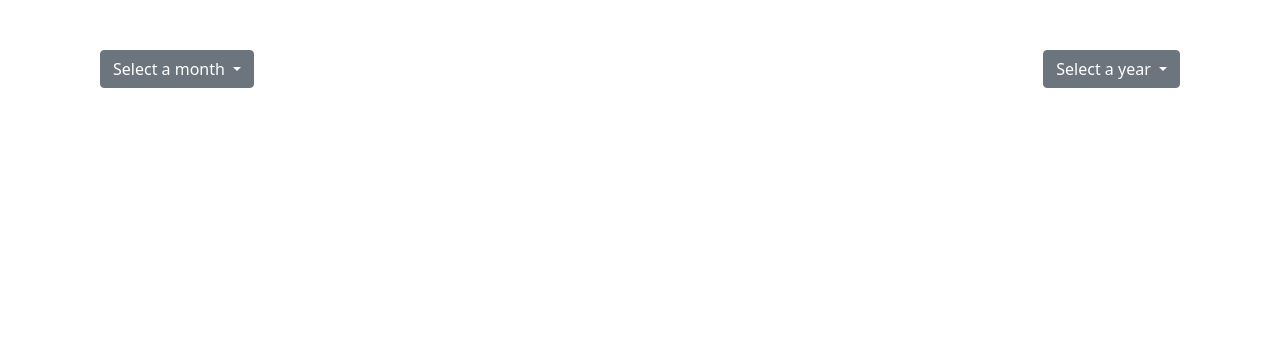
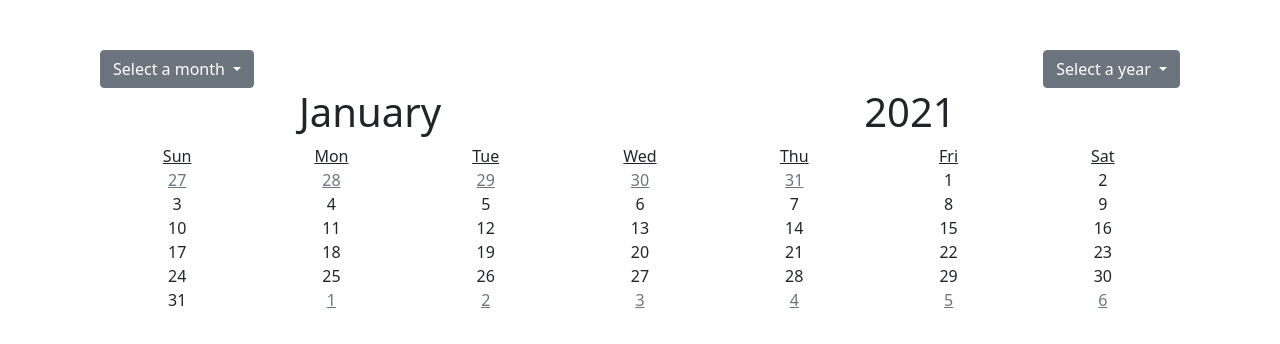
Before and after one commit to SullivanCaballero/calendar, a plain HTML site: page index.html in a window 1280 px wide. Drawn offline with nearby package versions, Linux system fonts and the light colour scheme.

Commit message:
Added calendar render with full functionality.

```diff
--- a/calendar.js
+++ b/calendar.js
@@ -0,0 +1,159 @@
+const today = new Date();
+const presentDay = today.getDate();
+const presentMonth = today.getMonth();
+const presentYear = today.getFullYear();
+const firstMonth = new Intl.DateTimeFormat("en-us", { month: "long" }).format(new Date(presentYear, 0)).toString();
+
+const container = document.createElement("div");
+container.setAttribute("class", "container");
+container.setAttribute("id", "calendar-container");
+
+const daysContainer = document.createElement("div");
+daysContainer.setAttribute("class", "col");
+daysContainer.setAttribute("id", "days");
+
+const dayscontRow = document.createElement("div");
+dayscontRow.setAttribute("class", "row ");
+dayscontRow.appendChild(daysContainer);
+
+let rowHeader = document.createElement("div");
+rowHeader.setAttribute("class", "row");
+
+let monthCol = document.createElement("div");
+monthCol.setAttribute("class", "col-6 h1 text-center");
+
+let yearCol = document.createElement("div");
+yearCol.setAttribute("class", "col-6 h1 text-center");
+
+let rowWeek = document.createElement("div");
+rowWeek.setAttribute("class", "row");
+rowWeek.setAttribute("id", "rowWeek");
+
+rowHeader.appendChild(monthCol);
+rowHeader.appendChild(yearCol);
+
+container.appendChild(rowHeader);
+
+let currentMonth = 0;
+let currentYear = 2021;
+let mn = currentMonth;
+
+const onSelectMonth = (monthName, monthIndex) => {
+  monthCol.innerText = monthName;
+  currentMonth = monthIndex;
+
+  renderCalendar();
+};
+
+const onSelectYear = (year) => {
+  currentYear = year;
+  yearCol.innerText = `${currentYear}`;
+
+  renderCalendar();
+};
+
+const addMonths = () => {
+  const lst = document.getElementById("mlst");
+
+  for (let m = 0; m < 12; m++) {
+    const li = document.createElement("li");
+    const anchor = document.createElement("a");
+    const monthName = new Intl.DateTimeFormat("en-us", { month: "long" }).format(new Date(2000, m)).toString();
+
+    anchor.setAttribute("class", "dropdown-item");
+    anchor.setAttribute("id", monthName);
+    anchor.innerText = monthName;
+    anchor.addEventListener("click", () => onSelectMonth(monthName, m), false);
+
+    li.appendChild(anchor);
+    lst.appendChild(li);
+  }
+};
+
+const addYears = () => {
+  const lsty = document.getElementById("ylst");
+  const minimumYear = 2000;
+
+  for (let n = minimumYear; n <= presentYear; n++) {
+    const li = document.createElement("li");
+    const anchor = document.createElement("a");
+    const yearString = n.toString();
+
+    anchor.setAttribute("class", "dropdown-item");
+    anchor.setAttribute("id", yearString);
+    anchor.addEventListener("click", () => onSelectYear(n), false);
+    anchor.innerText = yearString;
+
+    li.appendChild(anchor);
+    lsty.appendChild(li);
+  }
+};
+
+const clearContent = (elementID) => {
+  document.getElementById(elementID).innerHTML = "";
+};
+
+const renderCalendar = () => {
+  container.appendChild(rowWeek);
+  const firstday = new Date(currentYear, currentMonth);
+  const weekday = firstday.getDay();
+  const initDate = new Date(firstday);
+  initDate.setFullYear(currentYear);
+  initDate.setMonth(currentMonth);
+  initDate.setDate(initDate.getDate() - weekday);
+  container.appendChild(dayscontRow);
+  clearContent("days");
+
+  for (let d = 0; d < 7; d++) {
+    const date = new Date(0, 0, d);
+    const dayIndex = date.getDay();
+    const text = new Intl.DateTimeFormat("en-us", { weekday: "short" }).format(date).toString();
+    const colWeek = document.createElement("div");
+    colWeek.setAttribute("class", "col text-center text-decoration-underline");
+    colWeek.innerText = text;
+    colWeek.setAttribute("id", dayIndex);
+    if (rowWeek.childElementCount < d + 1) {
+      rowWeek.appendChild(colWeek);
+    }
+  }
+
+  for (let i = 0; i < 6; i++) {
+    const row = document.createElement("div");
+    row.setAttribute("class", "row align-items-start");
+
+    daysContainer.appendChild(row);
+
+    for (let j = 0; j < 7; j++) {
+      const col = document.createElement("div");
+      const spano = document.createElement("span");
+      spano.setAttribute(`id`, `${initDate.getDate()}`);
+      const textspano = document.createTextNode(initDate.getDate().toString());
+      spano.appendChild(textspano);
+      col.appendChild(spano);
+
+      col.setAttribute(`id`, `${initDate.getDate()}-${initDate.getMonth()}`);
+
+      if (initDate.getMonth() == currentMonth) {
+        col.setAttribute("class", "col  day-col text-center");
+      } else {
+        col.setAttribute("class", "col day-col text-muted text-center text-decoration-underline");
+      }
+
+      if (initDate.getDate() == presentDay && initDate.getMonth() == presentMonth) {
+        col.setAttribute("class", "col day-col text-center bg-primary");
+      }
+
+      initDate.setDate(initDate.getDate() + 1);
+
+      row.appendChild(col);
+    }
+  }
+};
+
+(() => {
+  document.body.appendChild(container);
+  addYears();
+  addMonths();
+  onSelectYear(currentYear);
+  onSelectMonth("January", currentMonth);
+})();
--- a/index.html
+++ b/index.html
@@ -54,6 +54,6 @@
       crossorigin="anonymous"
     ></script>
 
-    <script src="scripts/calendario.js"></script>
+    <script src="calendar.js"></script>
   </body>
 </html>
```
